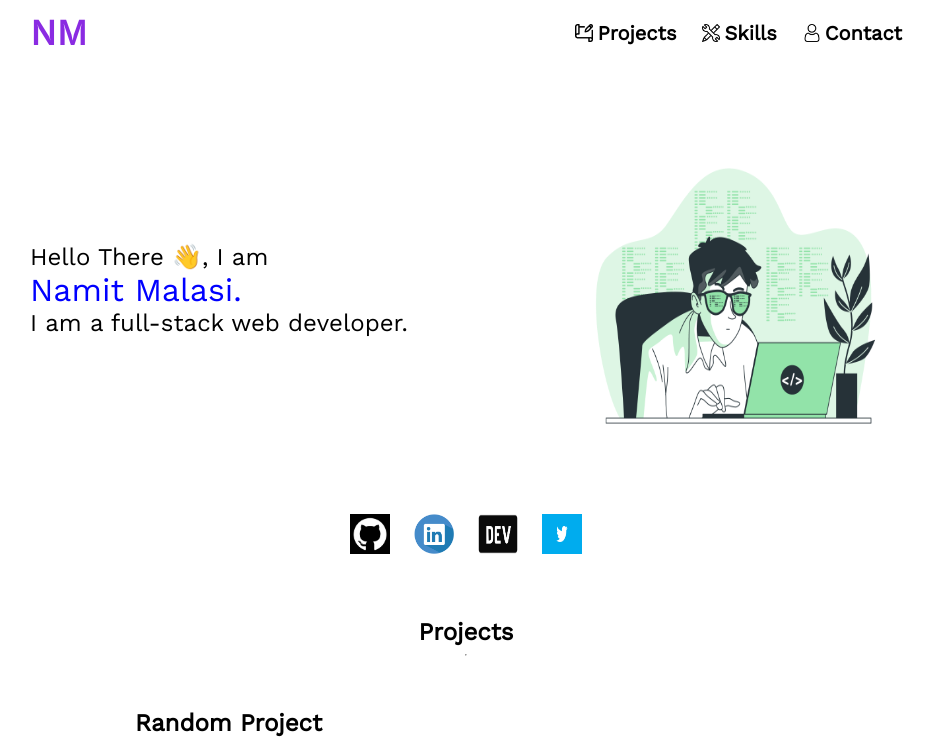
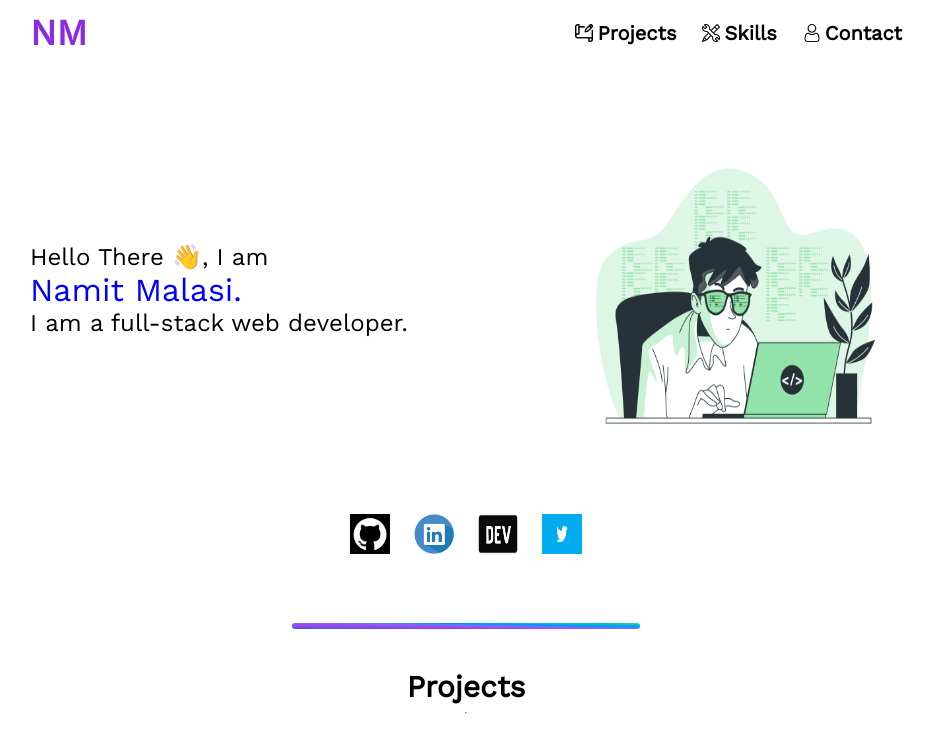
Before and after one commit to namitmalasi/portfolio, a React (Create React App) app: page / in a window 1280 px wide. Shown: the top 741 px of the page, without its empty margins (174-1108 px from the left). Built offline with nearby package versions, Linux system fonts and the light colour scheme.

Commit message:
added the separator component

```diff
--- a/src/components/body/projects/ProjectCard.css
+++ b/src/components/body/projects/ProjectCard.css
@@ -9,7 +9,7 @@
 }
 
 .project-title {
-  font-size: 24px;
+  font-size: 22px;
   font-weight: 600;
 }
 .project-tags {
--- a/src/components/body/projects/Projects.css
+++ b/src/components/body/projects/Projects.css
@@ -7,6 +7,6 @@
   display: flex;
   justify-content: center;
   align-items: center;
-  font-size: 24px;
+  font-size: 30px;
   font-weight: 700;
 }
--- a/src/components/body/projects/Projects.js
+++ b/src/components/body/projects/Projects.js
@@ -1,4 +1,5 @@
 import React from "react";
+import Separator from "../../common/separator/Separator";
 import { ProjectData } from "../../data/projects";
 import ProjectCard from "./ProjectCard";
 import "./Projects.css";
@@ -7,6 +8,7 @@ function Projects() {
   const data = ProjectData;
   return (
     <div className="projects">
+      <Separator />
       <label className="section-title">Projects</label>
       <hr />
       <div>
--- /dev/null
+++ b/src/components/common/separator/Separator.css
@@ -0,0 +1,24 @@
+.separator {
+  background-image: linear-gradient(
+    to right top,
+    #3654e7,
+    #5c52e9,
+    #784feb,
+    #914aeb,
+    #a745ea,
+    #7d68fb,
+    #4d7fff,
+    #0091ff,
+    #00bdd9,
+    #00c8a3,
+    #6bcc70
+  );
+  height: 6px;
+  width: 40%;
+  border-radius: 3px;
+  margin: 0 auto;
+  margin-top: 5px;
+  margin-bottom: 40px;
+
+  /* margin: 16px 0px; */
+}
--- /dev/null
+++ b/src/components/common/separator/Separator.js
@@ -0,0 +1,8 @@
+import React from "react";
+import "./Separator.css";
+
+function Separator() {
+  return <div className="separator"></div>;
+}
+
+export default Separator;
```
